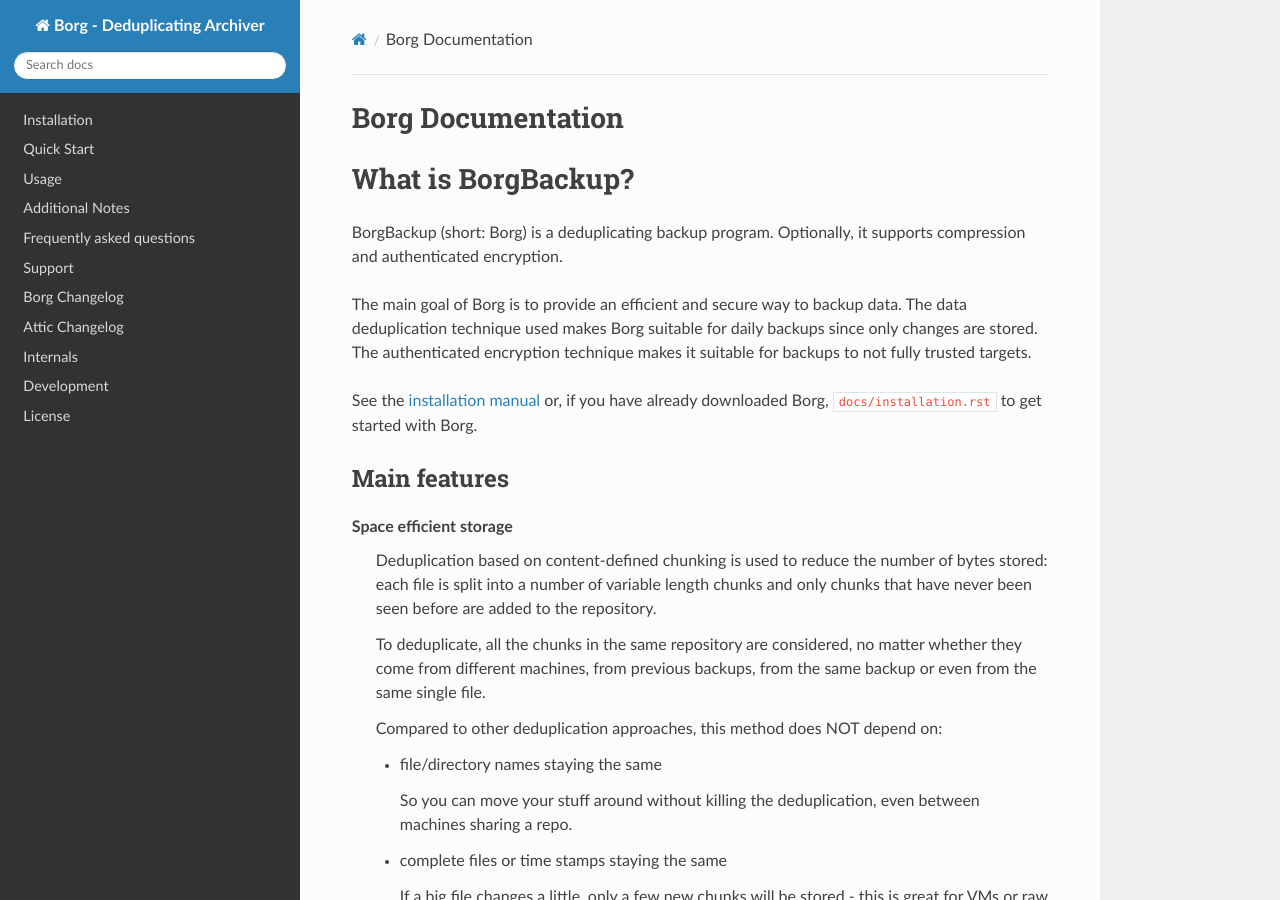
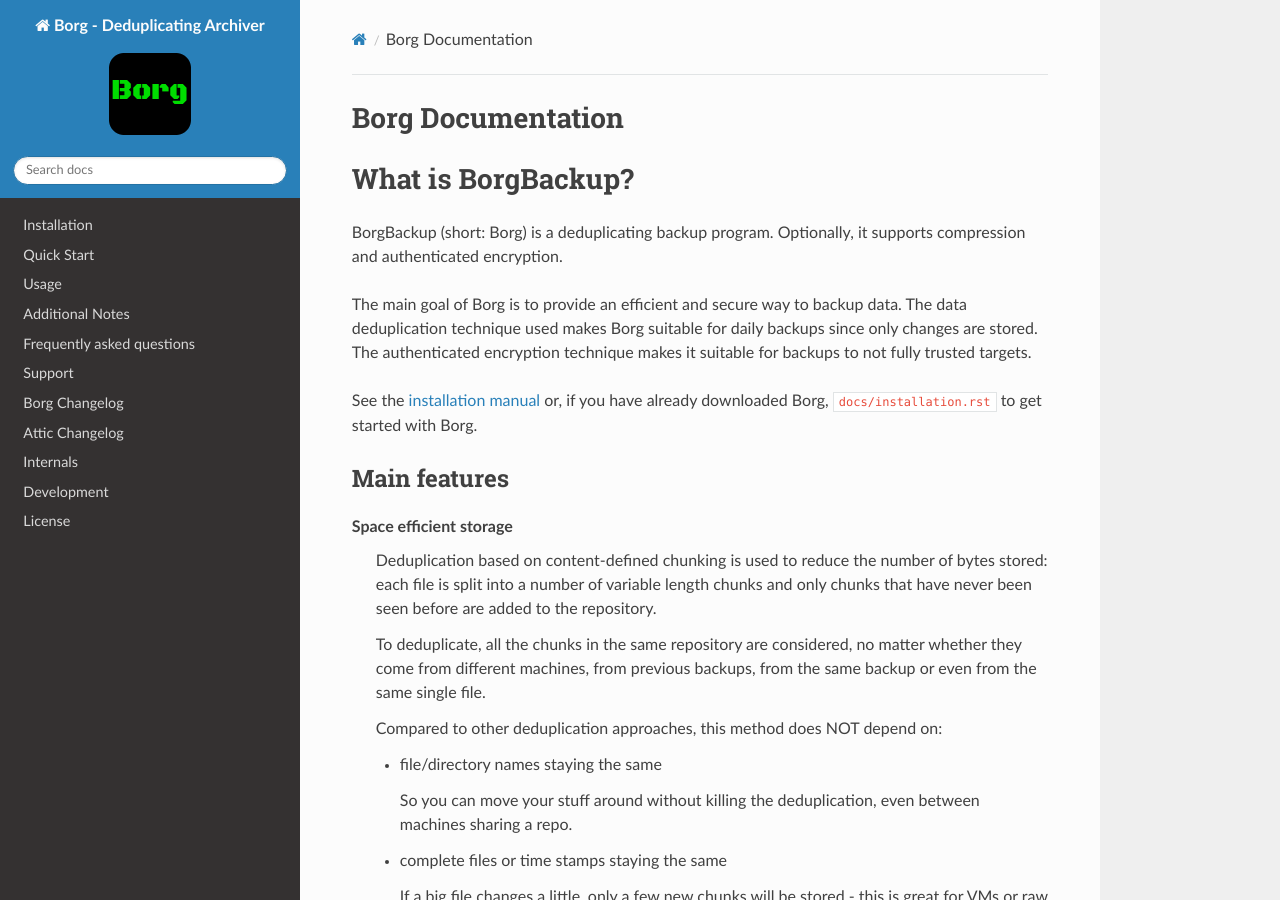
Before and after one commit to borgbackup/borg, a Sphinx documentation site: the page built from docs/index.rst, in a window 1280 px wide and 900 px high. Built offline with Sphinx 7.4.7 and the Read the Docs theme 2.0.0, drawn with Linux system fonts in a browser that asks for light colours; pages that are not in the unit, such as notebooks, are missing from menus; the version number could not be read and is left out.

Commit message:
add back logo, see #272
it's ugly as hell, but at least we have some logo there. keeping the issue opened for improvements

```diff
--- a/docs/conf.py
+++ b/docs/conf.py
@@ -117,7 +117,7 @@
 
 # The name of an image file (relative to this directory) to place at the top
 # of the sidebar.
-#html_logo = None
+html_logo = '_static/favicon.ico'
 
 # The name of an image file (within the static path) to use as favicon of the
 # docs.  This file should be a Windows icon file (.ico) being 16x16 or 32x32
@@ -127,7 +127,7 @@
 # Add any paths that contain custom static files (such as style sheets) here,
 # relative to this directory. They are copied after the builtin static files,
 # so a file named "default.css" will overwrite the builtin "default.css".
-html_static_path = []
+#html_static_path = ['_static']
 
 # If not '', a 'Last updated on:' timestamp is inserted at every page bottom,
 # using the given strftime format.
```
Also changed, not shown: docs/_static/favicon.ico (added).
